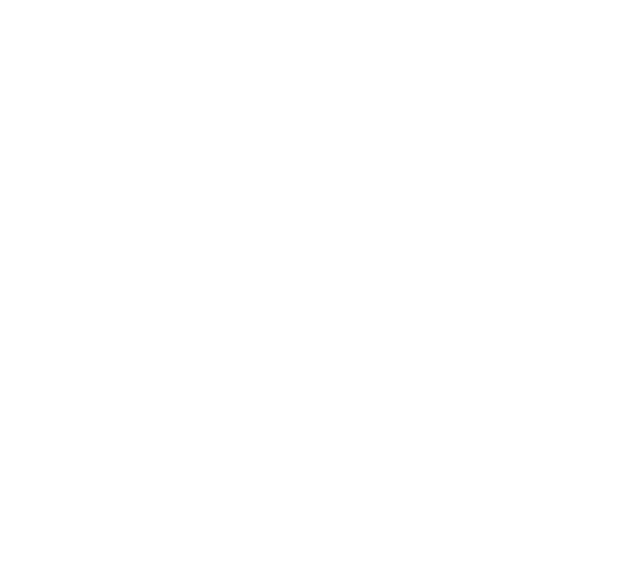
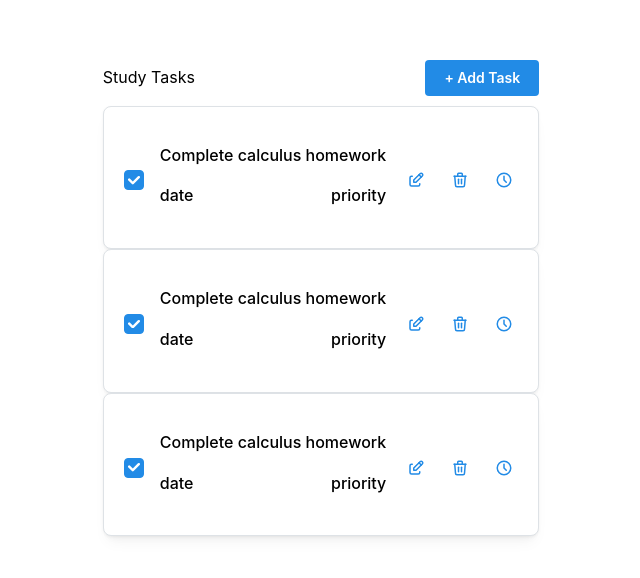
Before and after one commit to mishelld/study-buddy, a React (Vite) app in the folder study-buddy/: page /tasks in a window 1280 px wide. Before the commit this address had no page. Shown: the part 110-688 px from the top of the page, without its empty margins (319-959 px from the left). Built offline with nearby package versions, Linux system fonts and the light colour scheme.

Commit message:
Fix bug in AuthProvider

```diff
--- a/study-buddy/src/App.jsx
+++ b/study-buddy/src/App.jsx
@@ -12,8 +12,7 @@
         <AuthProvider onAuthReady={() => {}}>
           <Routes>
             <Route path="/" element={<LoginPage />} />
-
-            {/* <Route path="/tasks" element={<TasksPage />} /> */}
+            <Route path="/tasks" element={<TasksPage />} />
           </Routes>
         </AuthProvider>
       </MantineProvider>
--- a/study-buddy/src/providers/AuthProvider.jsx
+++ b/study-buddy/src/providers/AuthProvider.jsx
@@ -43,8 +43,8 @@
         return;
       }
       setUser(data.user);
-      setUsername(email);
-      navigate("/Tweeter-2.0-Project/home");
+      console.log("check");
+      navigate("/tasks");
     } catch (error) {
       setError(error.message);
     } finally {
```
